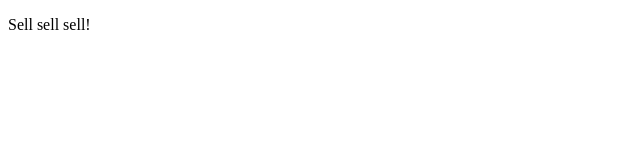
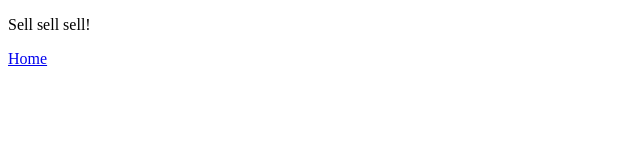
Before and after one commit to hnrzzle/sick-fits, a Next.js app in the folder frontend/: page /sell in a window 1280 px wide. Shown: the top 160 px of the page, without its empty margins (0-640 px from the left). Built offline with nearby package versions, Linux system fonts and the light colour scheme.

Commit message:
next js routing working

```diff
--- a/frontend/pages/sell.js
+++ b/frontend/pages/sell.js
@@ -1,6 +1,11 @@
+import Link from 'next/link';
+
 const Sell = props => (
   <div>
     <p>Sell sell sell!</p>
+    <Link href="/">
+      <a>Home</a>
+    </Link>
   </div>
 );
 
```
